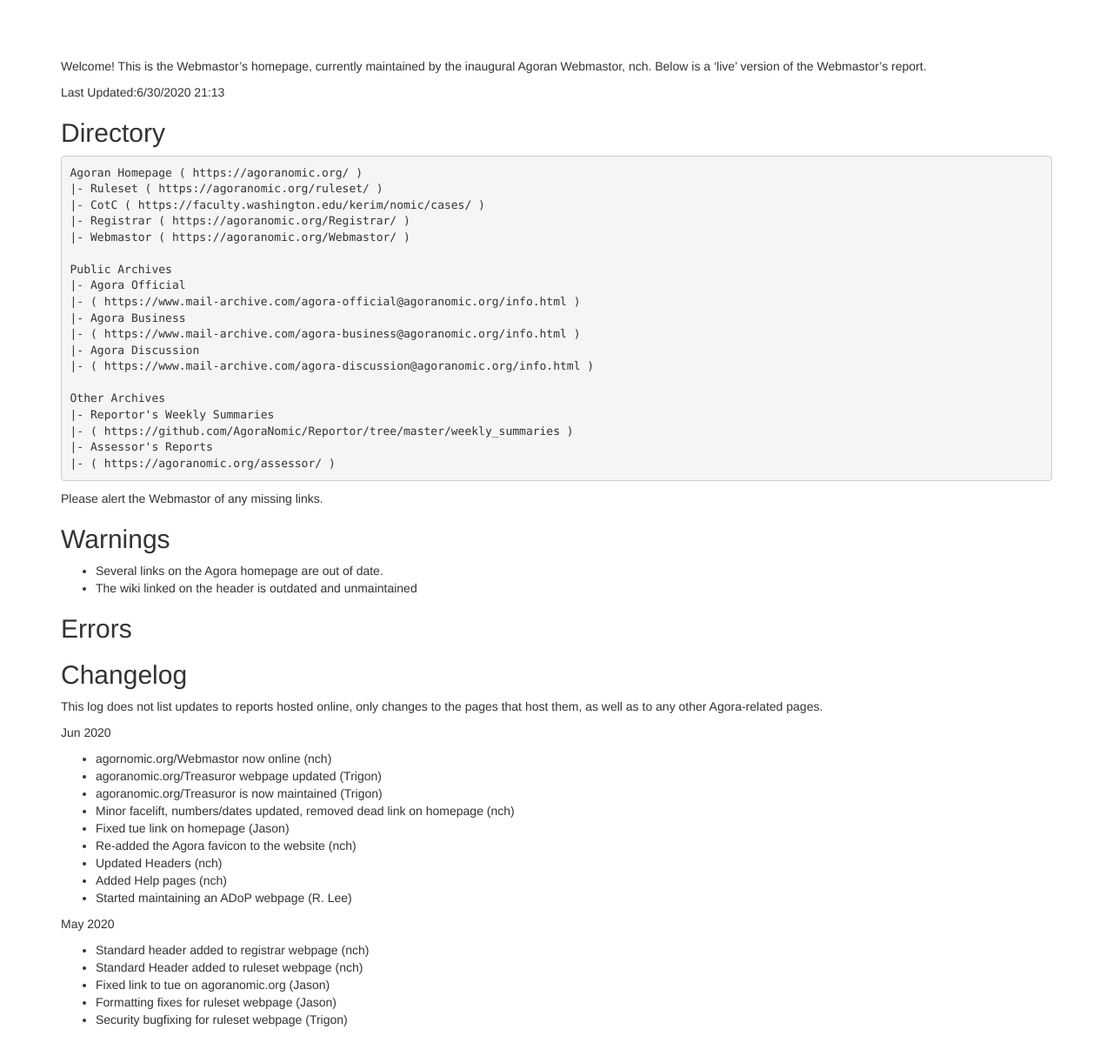
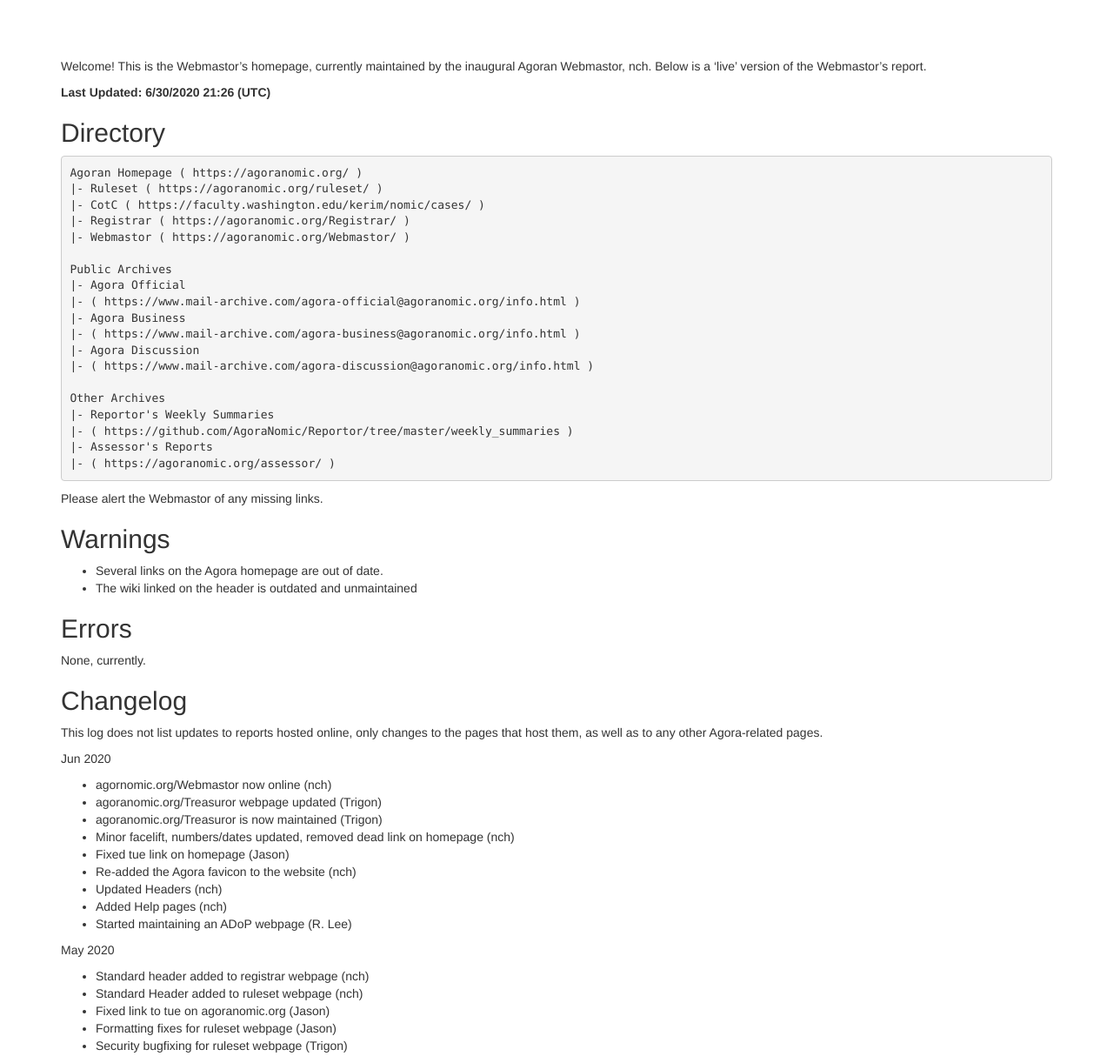
Before and after one commit to AgoraNomic/Webmastor, a Jekyll site: the page built from docs/index.md, in a window 1280 px wide, cut to the strip 104-1326 px from the top of the page. Shown: the whole strip at 87% size. Built offline with Jekyll 4.4.1, drawn with Linux system fonts in a browser that asks for light colours; nearby versions of some CDN libraries; our own code applies the rules of GitHub Pages for plain Markdown files; before the commit the page ends 1296 px from its top, so only the background shows below that.

Commit message:
minor layout improvements

```diff
--- a/docs/index.md
+++ b/docs/index.md
@@ -1,6 +1,6 @@
 Welcome! This is the Webmastor's homepage, currently maintained by the inaugural Agoran Webmastor, nch. Below is a 'live' version of the Webmastor's report.
 
-Last Updated:6/30/2020 21:13
+**Last Updated: 6/30/2020 21:26 (UTC)**
 
 Directory
 -------------
@@ -30,13 +30,16 @@
 Please alert the Webmastor of any missing links.
 
 Warnings
---------------
+--------
 
 - Several links on the Agora homepage are out of date.
 - The wiki linked on the header is outdated and unmaintained
 
 Errors
----------
+------
+
+None, currently.
+
 
 Changelog
 ----------------
--- a/mkreport.py
+++ b/mkreport.py
@@ -20,7 +20,7 @@
 
 with open('docs/index.md', 'w') as f:
     f.write(preamble + "\n" + "\n")
-    f.write("Last Updated:" + timestamp + "\n\n")
+    f.write("**Last Updated: " + timestamp + " (UTC)**\n\n")
     f.write(directory)
     f.write("\n")
     f.write(warnlog)
```
Also changed, not shown: 1 other file.
